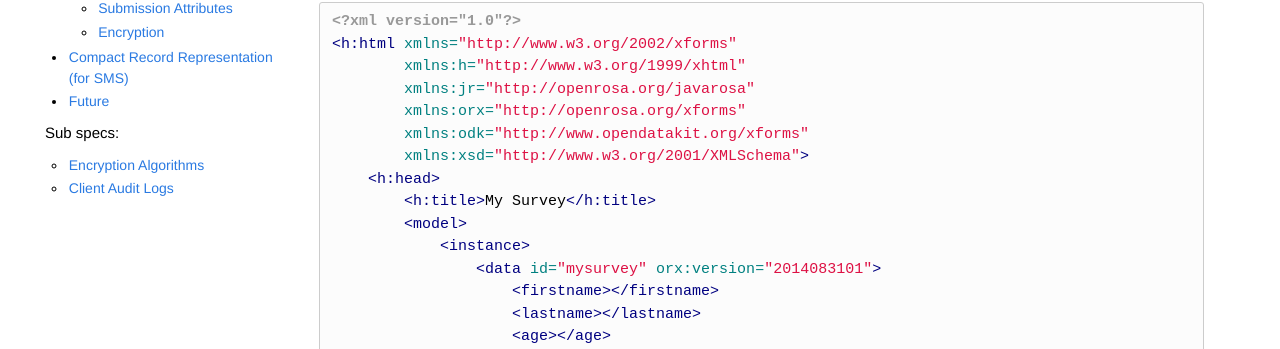
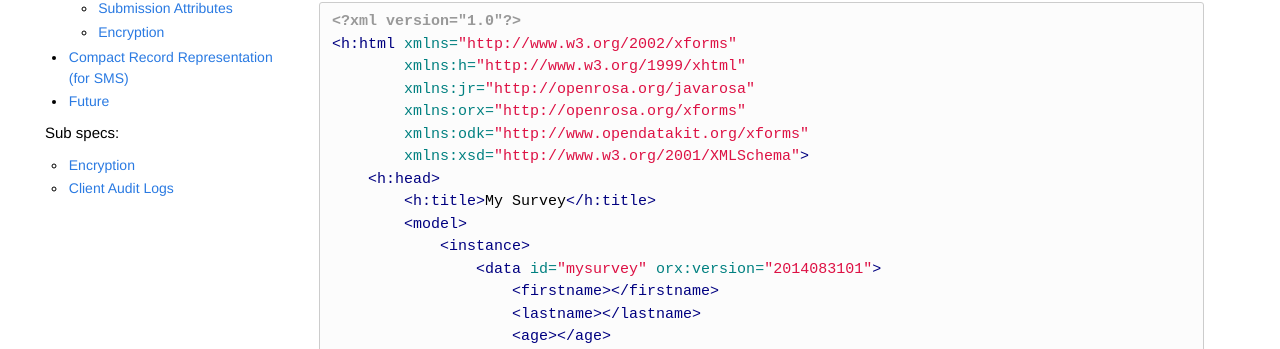
Before and after one commit to getodk/xforms-spec, a Jekyll site: the page built from index.html, in a window 1280 px wide and 900 px high, scrolled down 976 px. Shown: the part 103-452 px from the top of the window. Built offline with Jekyll 4.4.1, drawn with Linux system fonts in a browser that asks for light colours.

Commit message:
Rename for consistency

```diff
--- a/index.html
+++ b/index.html
@@ -5,7 +5,7 @@ layout: default
 <div class="sidenav clearfix">
 	<h4>Sub specs:</h4>
 	<ul class="sub">
-		<li><a href="./encryption">Encryption Algorithms</a></li>
+		<li><a href="./encryption">Encryption</a></li>
 		<li><a href="./client-audit-logs">Client Audit Logs</a></li>
 	</ul>
 </div>
```
